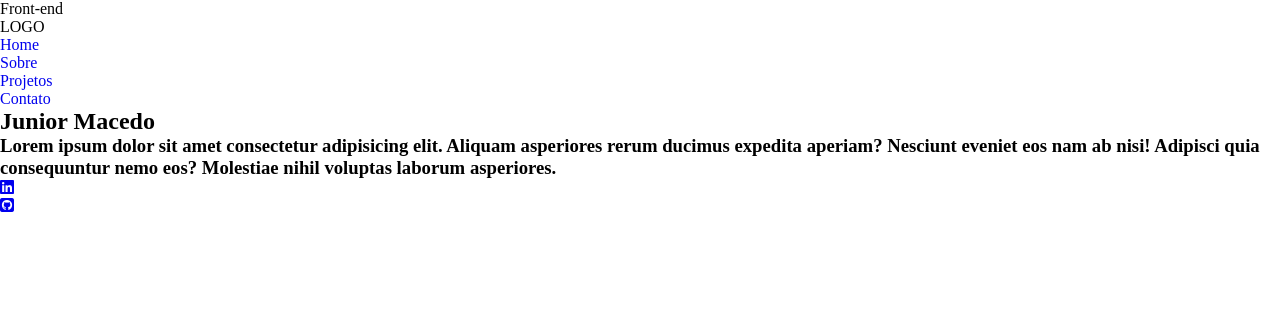
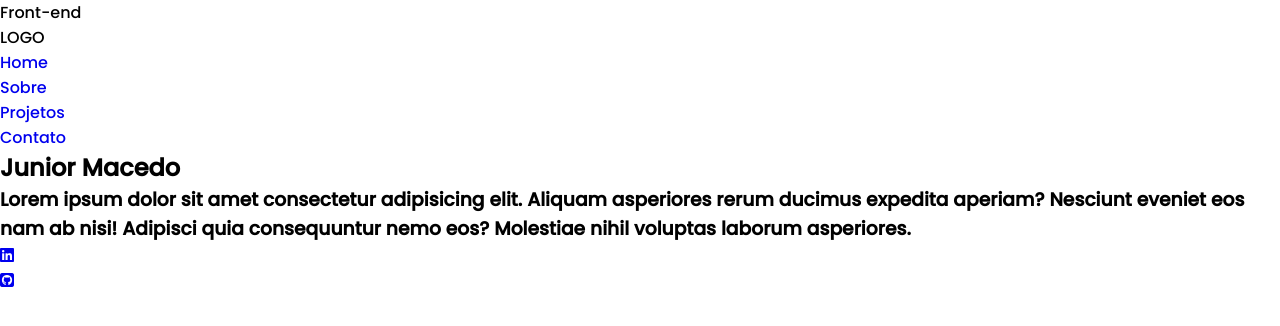
Before and after one commit to JuniorMacedo91/portfolio, a plain HTML site: page dist/index.html in a window 1280 px wide. Drawn offline with nearby package versions, Linux system fonts and the light colour scheme; files that its build step writes are made by us from their sources.

Commit message:
font family added

```diff
--- a/scss/_config.scss
+++ b/scss/_config.scss
@@ -1,3 +1,7 @@
+@import url('https://fonts.googleapis.com/css2?family=Alfa+Slab+One&family=Poppins:wght@300;500&display=swap');
+
+// font-family: 'Alfa Slab One', cursive;
+
 *{
     margin: 0;
     padding: 0;
@@ -5,4 +9,5 @@
     text-decoration: none;
     outline: none;
     list-style: none;
+    font-family: 'Poppins', sans-serif;
 }
```
